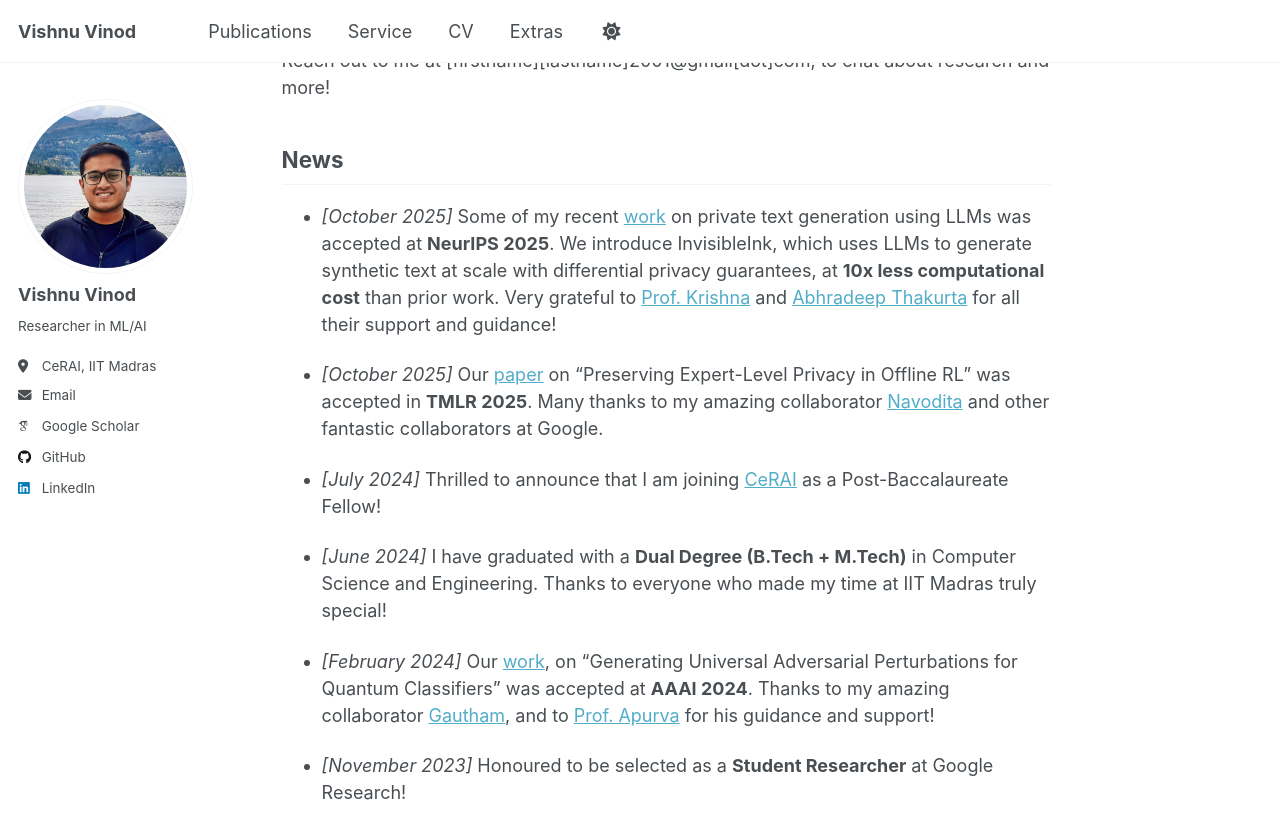
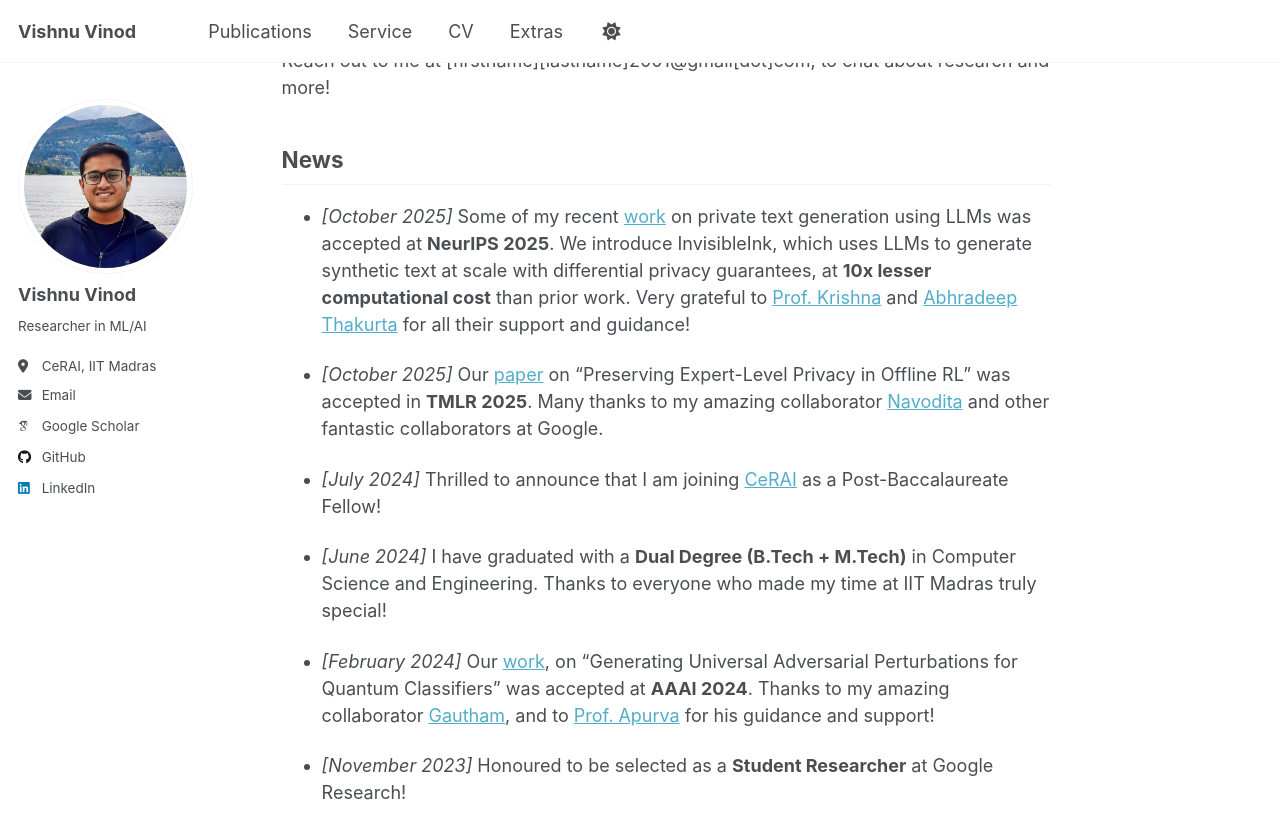
Before and after one commit to vishnuvind/vishnuvind.github.io, a Jekyll site: the page built from _pages/about.md, in a window 1280 px wide and 900 px high, scrolled down 597 px. Shown: the top 839 px of the window. Built offline with Jekyll 4.4.1, drawn with Linux system fonts in a browser that asks for light colours; some web fonts are replaced; a script that is not in the unit is left out.

Commit message:
Another edit

```diff
--- a/_pages/about.md
+++ b/_pages/about.md
@@ -19,7 +19,7 @@ Reach out to me at [firstname][lastname]2001@gmail[dot]com, to chat about resear
 
 ## News
 
-* *[October 2025]* Some of my recent [work](https://arxiv.org/pdf/2507.02974) on private text generation using LLMs was accepted at **NeurIPS 2025**. We introduce InvisibleInk, which uses LLMs to generate synthetic text at scale with differential privacy guarantees, at **10x less computational cost** than prior work. Very grateful to [Prof. Krishna](https://krishnap25.github.io/) and [Abhradeep Thakurta](https://athakurta.squarespace.com/) for all their support and guidance!
+* *[October 2025]* Some of my recent [work](https://arxiv.org/pdf/2507.02974) on private text generation using LLMs was accepted at **NeurIPS 2025**. We introduce InvisibleInk, which uses LLMs to generate synthetic text at scale with differential privacy guarantees, at **10x lesser computational cost** than prior work. Very grateful to [Prof. Krishna](https://krishnap25.github.io/) and [Abhradeep Thakurta](https://athakurta.squarespace.com/) for all their support and guidance!
 
 * *[October 2025]* Our [paper](https://openreview.net/pdf?id=2bj0eVgCdO) on "Preserving Expert-Level Privacy in Offline RL" was accepted in **TMLR 2025**. Many thanks to my amazing collaborator [Navodita](https://scholar.google.com/citations?user=hcsR-tMAAAAJ) and other fantastic collaborators at Google.
 
```
